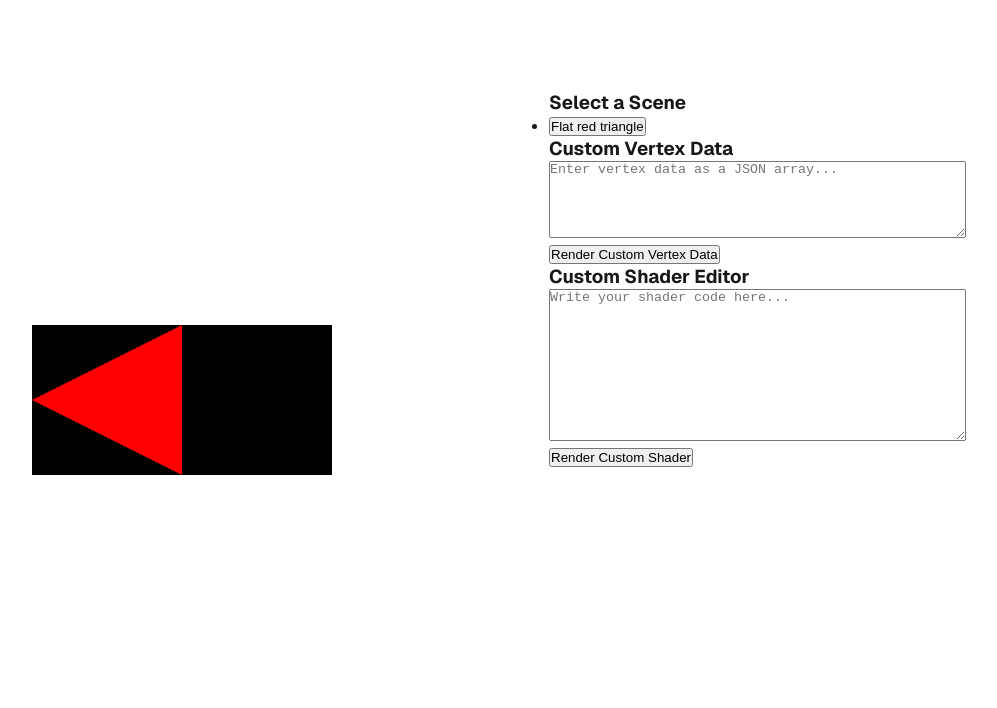
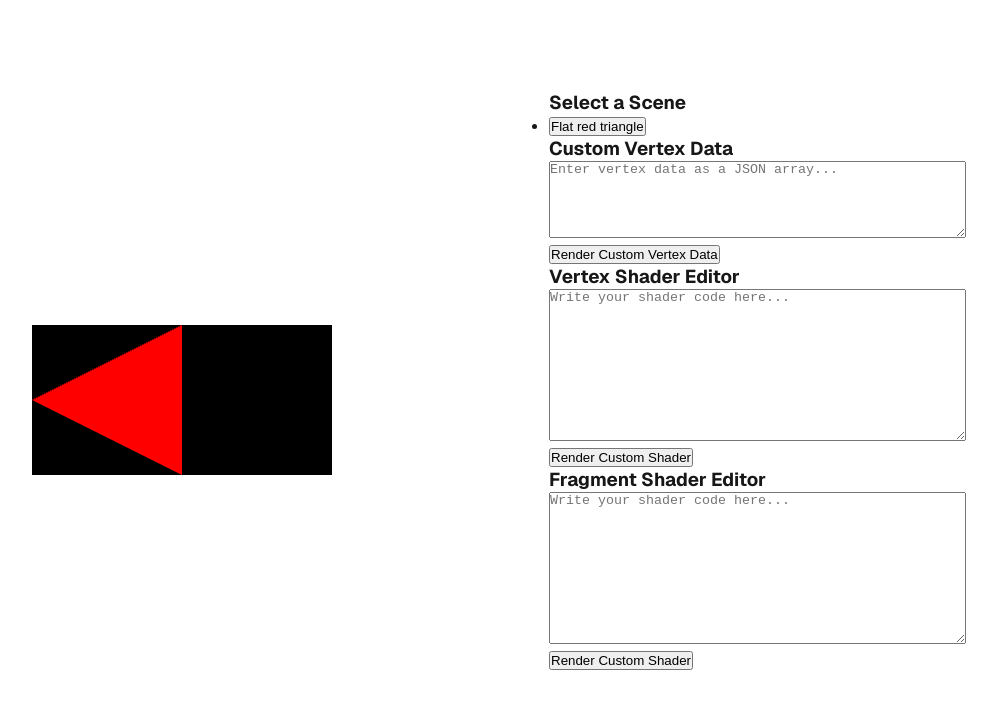
Before and after one commit to sproj/ooh-such-webgpu, a Next.js app: page / in a window 1280 px wide. Shown: the top 708 px of the page, without its empty margins (224-1221 px from the left). Built offline with nearby package versions, Linux system fonts and the light colour scheme.

Commit message:
separate shader editor inputs

```diff
--- a/src/app/page.tsx
+++ b/src/app/page.tsx
@@ -5,7 +5,8 @@ import { FlatTriangleScene } from "@/scenes/FlatRedTriangle";
 import SceneSelector from "@/components/SceneSelector";
 import { UserInputProvider } from "@/components/EditorContext";
 import VertexEditor from "@/components/VertexEditor";
-import ShaderEditor from "@/components/ShaderEditor";
+import VertexShaderEditor from "@/components/VertexShaderEditor";
+import FragmentShaderEditor from "@/components/FragmentShaderEditor";
 
 export default function Home() {
 
@@ -20,7 +21,8 @@ export default function Home() {
             <div className={styles.input}>
               <SceneSelector />
               <VertexEditor />
-              <ShaderEditor />
+              <VertexShaderEditor />
+              <FragmentShaderEditor />
             </div>
           </main>
         </RendererProvider>
--- a/src/components/EditorContext.tsx
+++ b/src/components/EditorContext.tsx
@@ -11,8 +11,9 @@ export interface UserInputState {
 export interface UserInputContext {
     userInput: UserInputState
     setScene(scene: SceneDefinition): void;
-    setShaderCode: (shaderCode: string) => void;
     setVertexData: (vertexData: Float32Array) => void
+    setVertexShaderCode: (vertexShaderCode: string) => void;
+    setFragmentShaderCode: (fragmentShaderCode: string) => void;
 }
 
 const UserInputContext = createContext<UserInputContext | undefined>(undefined);
@@ -24,17 +25,21 @@ export const UserInputProvider: React.FC<PropsWithChildren<{}>> = ({ children })
         setUserInput((prev) => ({ ...prev, scene }));
     };
 
-    const setShaderCode = (shaderCode: string) => {
-        setUserInput((prev) => ({ ...prev, customShaderCode: shaderCode }));
-    };
-
     const setVertexData = (vertexData: Float32Array) => {
         setUserInput((prev) => ({ ...prev, customVertexData: vertexData }));
     };
 
+    const setVertexShaderCode = (vertexShaderCode: string) => {
+        setUserInput((prev) => ({ ...prev, customShaderCode: vertexShaderCode }));
+    };
+
+    const setFragmentShaderCode = (fragmentShaderCode: string) => {
+        setUserInput((prev) => ({ ...prev, customShaderCode: fragmentShaderCode }));
+    };
+
 
     return (
-        <UserInputContext.Provider value={{ userInput, setShaderCode, setVertexData, setScene }}>
+        <UserInputContext.Provider value={{ userInput, setVertexData, setVertexShaderCode, setFragmentShaderCode, setScene }}>
             {children}
         </UserInputContext.Provider>
     )
@@ -43,7 +48,7 @@ export const UserInputProvider: React.FC<PropsWithChildren<{}>> = ({ children })
 export const useUserInput = () => {
     const context = useContext(UserInputContext);
     if (!context) {
-      throw new Error('useUserInput must be used within a UserInputProvider');
+        throw new Error('useUserInput must be used within a UserInputProvider');
     }
     return context;
-  };
+};
--- /dev/null
+++ b/src/components/FragmentShaderEditor.tsx
@@ -0,0 +1,27 @@
+"use client"
+import { useState } from 'react';
+import { useUserInput } from './EditorContext';
+
+export const FragmentShaderEditor = () => {
+    const [shaderInput, setShaderInput] = useState('');
+    const { setFragmentShaderCode } = useUserInput();
+    const handleSubmit = () => {
+        setFragmentShaderCode(shaderInput);
+    };
+
+    return (
+        <div>
+            <h3>Fragment Shader Editor</h3>
+            <textarea
+                value={shaderInput}
+                onChange={(e) => setShaderInput(e.target.value)}
+                placeholder="Write your shader code here..."
+                rows={10}
+                cols={50}
+            />
+            <button onClick={handleSubmit}>Render Custom Shader</button>
+        </div>
+    );
+};
+
+export default FragmentShaderEditor;
--- a/src/components/ShaderEditor.tsx
+++ b/src/components/VertexShaderEditor.tsx
@@ -2,16 +2,16 @@
 import { useState } from 'react';
 import { useUserInput } from './EditorContext';
 
-export const ShaderEditor = () => {
+export const VertexShaderEditor = () => {
     const [shaderInput, setShaderInput] = useState('');
-    const { setShaderCode } = useUserInput();
+    const { setVertexShaderCode } = useUserInput();
     const handleSubmit = () => {
-        setShaderCode(shaderInput);
+        setVertexShaderCode(shaderInput);
     };
 
     return (
         <div>
-            <h3>Custom Shader Editor</h3>
+            <h3>Vertex Shader Editor</h3>
             <textarea
                 value={shaderInput}
                 onChange={(e) => setShaderInput(e.target.value)}
@@ -24,4 +24,4 @@ export const ShaderEditor = () => {
     );
 };
 
-export default ShaderEditor;
+export default VertexShaderEditor;
```
